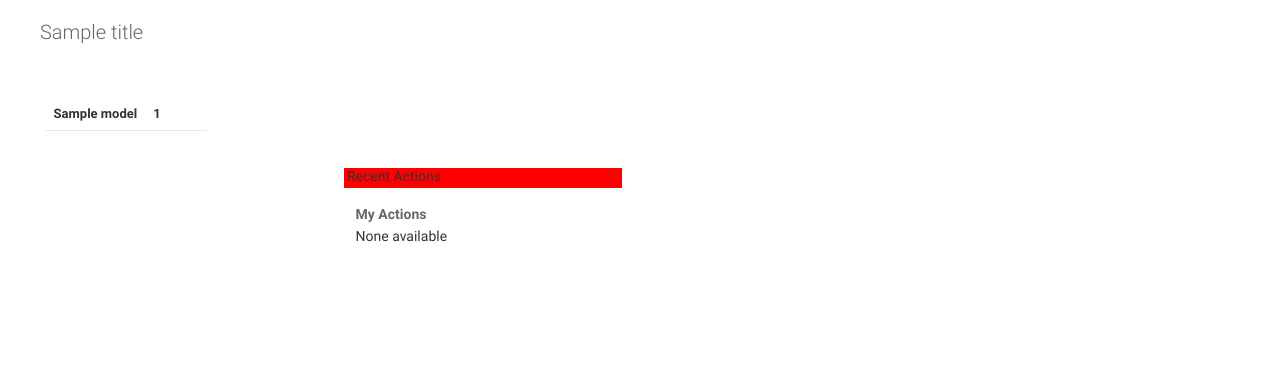
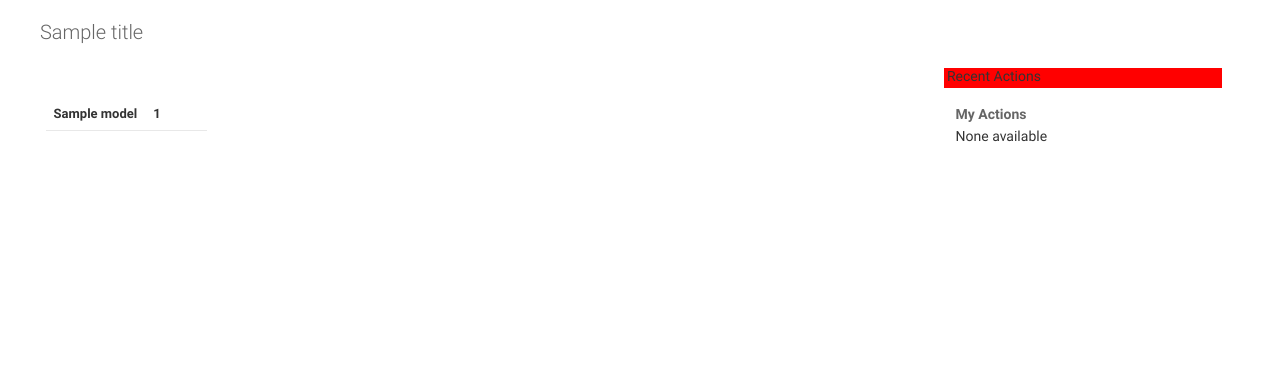
Before and after one commit to saxix/django-iadmin, a Django app: template iadmin/templates/admin/index.html in a window 1280 px wide. Shown: the part 48-424 px from the top of the page. Run offline with Django 3.2, Linux system fonts and the light colour scheme; the template is opened without the code that fills it: most values are stand-ins (such as "Sample title", 1, 10 or a date in 2020); data that the repository does not hold is empty; parts of the project's set-up code (start-up, migrations or seed data) failed here and were passed over.

Commit message:
fixed index of single app

```diff
--- a/iadmin/templates/admin/index.html
+++ b/iadmin/templates/admin/index.html
@@ -11,6 +11,16 @@
     <script language="javascript" type="text/javascript" src="{{ MEDIA_URL }}iadmin/js/jquery-ui.min.js"></script>
     <script language="javascript" type="text/javascript" src="{{ MEDIA_URL }}iadmin/js/jquery.cookie.js"></script>
     {% if app_list|length_is:"1" %}
+        <style type="text/css">
+            /*.column {border:1px solid red;}*/
+            #column1{
+                float:left;
+            }
+            #column2, #column3, #column4 { display:none;}
+            #column5{
+                float:right;
+            }
+        </style>
     {% else %}
         <script language="javascript" type="text/javascript" src="{{ MEDIA_URL }}iadmin/js/portlets.js"></script>
         <script>
```
